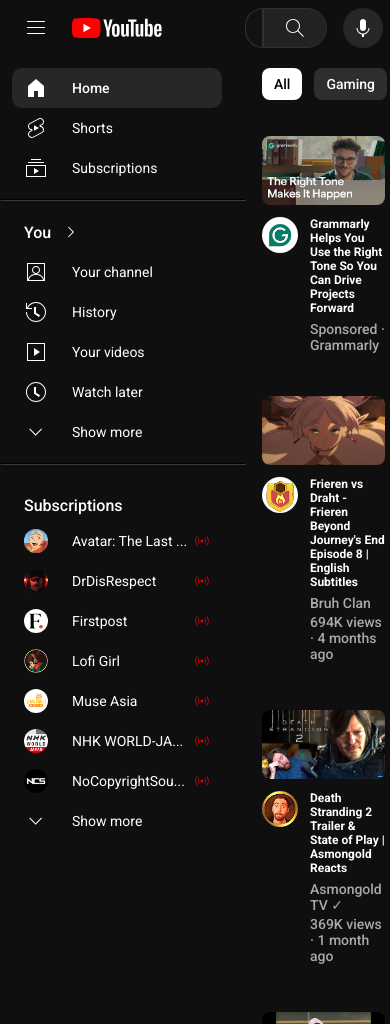
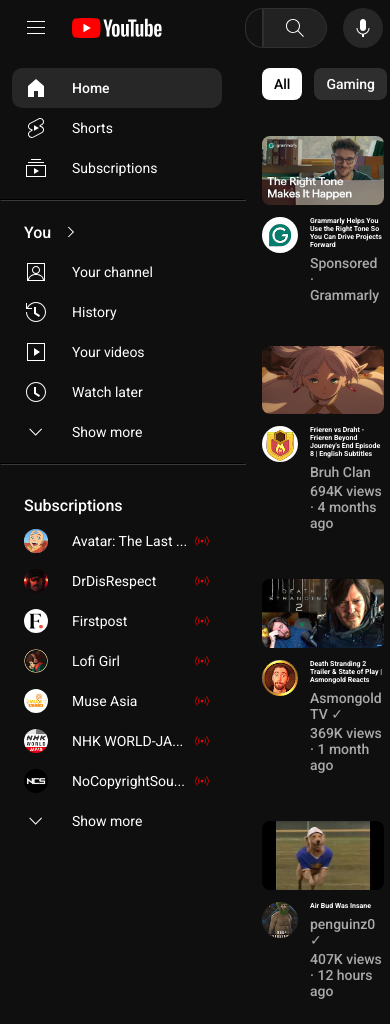
Before and after one commit to justSid404/youtube_homepage_clone_html_css, a plain HTML site: page index.html in a window 390 px wide. Shown: the top 1024 px of the page. Drawn offline with Linux system fonts and the light colour scheme.

Commit message:
Responsive Design - Change 2.0.5
- Improved Responsive UI implementation for Video Title, Channel name and Views count

```diff
--- a/styles/youtube-clone-video.css
+++ b/styles/youtube-clone-video.css
@@ -8,6 +8,14 @@
 
   margin: 0px 0px 0px 0px;
   padding: 0px 16px 0px 16px;
+}
+
+@media screen and (min-width: 1701px) and (max-width: 3840px){
+
+  .creator-name, .view-count {
+    font-size: 14px;
+  }
+
 }
 
 @media screen and (min-width: 1401px) and (max-width: 1700px){
@@ -52,17 +60,17 @@
   }
 }
 
-@media screen and (min-width: 0px) and (max-width: 800px){
+@media screen and (min-width: 1px) and (max-width: 800px){
   .content-grid {
     grid-template-columns: 1fr;
   }
 
   .video-title {
-    font-size: 12px;
+    font-size: 7px;
   }
 
   .creator-name, .view-count {
-    font-size: 10px;
+    font-size: 6px;
   }
 }
 
```
